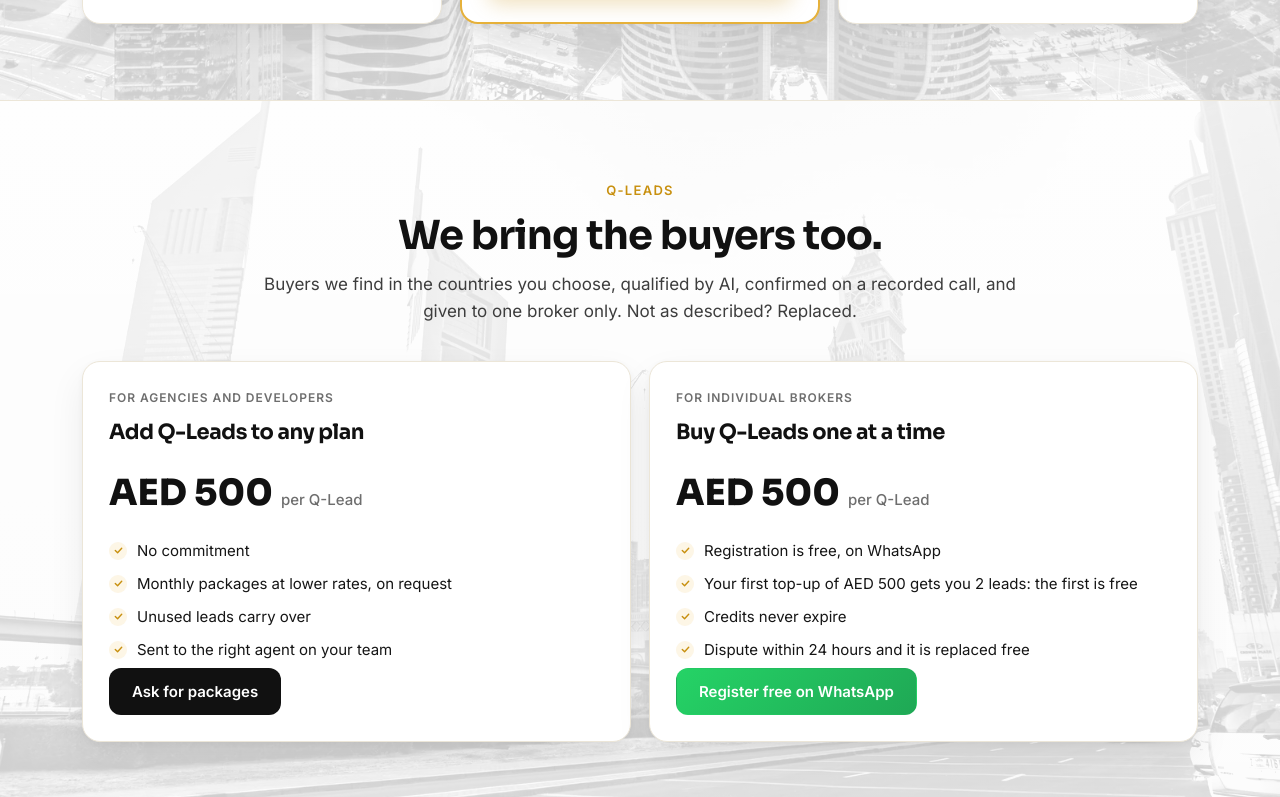
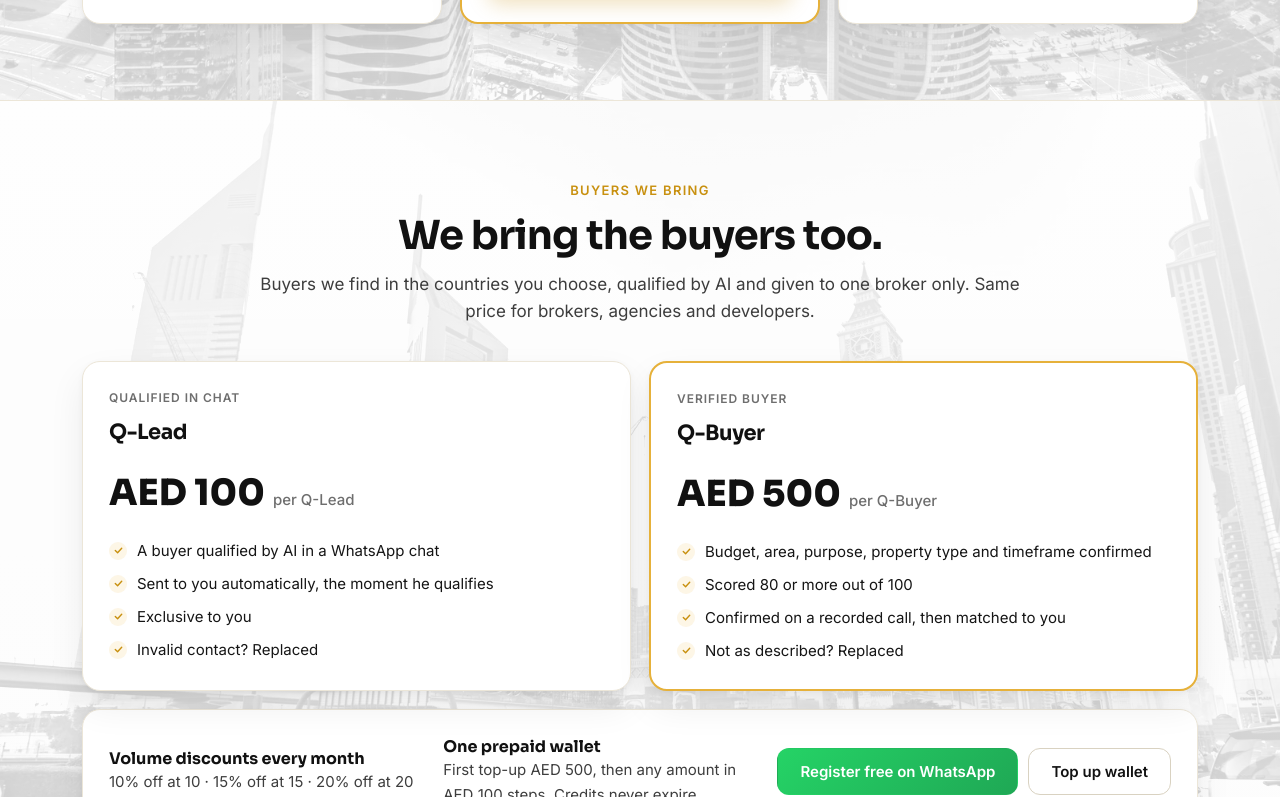
Before and after one commit to kavinderkhurana-qleads/qleads-site, a plain HTML site: page index.html in a window 1280 px wide. Shown: the part 4040-4837 px from the top of the page. Drawn offline with Linux system fonts and the light colour scheme.

Commit message:
Prices rounded; Q-Lead AED 100 and Q-Buyer AED 500 for everyone; volume discounts; wallet line
Co-Authored-By: Claude Opus 5.5 <noreply@anthropic.com>

```diff
--- a/assets/site.css
+++ b/assets/site.css
@@ -327,6 +327,11 @@ body{padding-bottom:64px}
 .punch:before{content:"";display:inline-block;width:10px;height:10px;border-radius:50%;background:var(--gold-2);margin-right:10px;vertical-align:middle}
 #qleads .two .card{gap:6px}
 #qleads .amt{display:flex;align-items:baseline;gap:8px}
+.disc{margin-top:18px;display:grid;gap:14px;align-items:center}
+@media(min-width:960px){.disc{grid-template-columns:1fr 1fr auto}}
+.disc b{display:block;color:var(--black);font:700 16px 'Sora',sans-serif}
+.disc span{font-size:15px}
+.disc .acts{display:flex;flex-wrap:wrap;gap:10px}
 
 /* content pages (top-up, privacy, terms, brokers, 404) */
 .pagehead{position:relative;overflow:hidden;border-bottom:1px solid var(--line)}
--- a/index.html
+++ b/index.html
@@ -135,7 +135,7 @@
       <h2>Built for real estate in the UAE.</h2>
     </div>
     <div class="why">
-      <div class="card" style="border:2px solid var(--gold-2)"><h3>Not just an AI agent</h3><p>We bring the buyers too: exclusive Q-Leads from the countries you choose, verified on a recorded call.</p></div>
+      <div class="card" style="border:2px solid var(--gold-2)"><h3>Not just an AI agent</h3><p>We bring the buyers too: exclusive Q-Leads and voice-verified Q-Buyers from the countries you choose.</p></div>
       <div class="card"><h3>Your brand, your number</h3><p>The AI agent works on your WhatsApp number under your name. Buyers talk to your agency.</p></div>
       <div class="card"><h3>Every language</h3><p>English, Arabic, Russian, Hindi, French and more. The agent replies in the language the buyer writes in.</p></div>
       <div class="card"><h3>No invented prices</h3><p>Market figures come only from DLD-registered data. Current prices come from your specialists.</p></div>
@@ -162,7 +162,7 @@
       <div class="card plan">
         <h3>Starter</h3>
         <div class="for">For a single broker or a small office</div>
-        <div class="amt">AED 299 <small>a month</small></div>
+        <div class="amt">AED 300 <small>a month</small></div>
         <ul class="chk">
           <li>1 WhatsApp number</li>
           <li>AED 1 per conversation, WhatsApp charges included</li>
@@ -175,7 +175,7 @@
         <span class="badge">Most Preferred</span>
         <h3>Essential</h3>
         <div class="for">For a growing agency</div>
-        <div class="amt">AED 1,199 <small>a month</small></div>
+        <div class="amt">AED 1,200 <small>a month</small></div>
         <ul class="chk">
           <li>Up to 2 WhatsApp numbers</li>
           <li>300 conversations a month, WhatsApp charges included</li>
@@ -188,7 +188,7 @@
       <div class="card plan">
         <h3>Professional</h3>
         <div class="for">For agencies and developers with teams</div>
-        <div class="amt">AED 2,499 <small>a month</small></div>
+        <div class="amt">AED 2,500 <small>a month</small></div>
         <ul class="chk">
           <li>Everything in Essential, plus:</li>
           <li>Up to 4 WhatsApp numbers</li>
@@ -207,25 +207,28 @@
 <section id="qleads" class="bgimg bg-szr">
   <div class="wrap">
     <div class="head center">
-      <span class="k">Q-Leads</span>
+      <span class="k">Buyers we bring</span>
       <h2>We bring the buyers too.</h2>
-      <p>Buyers we find in the countries you choose, qualified by AI, confirmed on a recorded call, and given to one broker only. Not as described? Replaced.</p>
+      <p>Buyers we find in the countries you choose, qualified by AI and given to one broker only. Same price for brokers, agencies and developers.</p>
     </div>
     <div class="two">
       <div class="card">
-        <div class="lbl">For agencies and developers</div>
-        <h3>Add Q-Leads to any plan</h3>
-        <div class="amt">AED 500 <small>per Q-Lead</small></div>
-        <ul class="chk"><li>No commitment</li><li>Monthly packages at lower rates, on request</li><li>Unused leads carry over</li><li>Sent to the right agent on your team</li></ul>
-        <a class="btn btn-blue" href="mailto:support@qleads.ai?subject=Q-Lead%20packages">Ask for packages</a>
+        <div class="lbl">Qualified in chat</div>
+        <h3>Q-Lead</h3>
+        <div class="amt">AED 100 <small>per Q-Lead</small></div>
+        <ul class="chk"><li>A buyer qualified by AI in a WhatsApp chat</li><li>Sent to you automatically, the moment he qualifies</li><li>Exclusive to you</li><li>Invalid contact? Replaced</li></ul>
       </div>
-      <div class="card" id="brokers">
-        <div class="lbl">For individual brokers</div>
-        <h3>Buy Q-Leads one at a time</h3>
-        <div class="amt">AED 500 <small>per Q-Lead</small></div>
-        <ul class="chk"><li>Registration is free, on WhatsApp</li><li>Your first top-up of AED 500 gets you 2 leads: the first is free</li><li>Credits never expire</li><li>Dispute within 24 hours and it is replaced free</li></ul>
-        <a class="btn btn-wa" href="https://wa.me/971501483346?text=I%27d%20like%20to%20register%20as%20a%20qleads%20broker">Register free on WhatsApp</a>
+      <div class="card" style="border:2px solid var(--gold-2)">
+        <div class="lbl">Verified buyer</div>
+        <h3>Q-Buyer</h3>
+        <div class="amt">AED 500 <small>per Q-Buyer</small></div>
+        <ul class="chk"><li>Budget, area, purpose, property type and timeframe confirmed</li><li>Scored 80 or more out of 100</li><li>Confirmed on a recorded call, then matched to you</li><li>Not as described? Replaced</li></ul>
       </div>
+    </div>
+    <div class="card disc">
+      <div><b>Volume discounts every month</b><span>10% off at 10 &middot; 15% off at 15 &middot; 20% off at 20</span></div>
+      <div><b>One prepaid wallet</b><span>First top-up AED 500, then any amount in AED 100 steps. Credits never expire.</span></div>
+      <div class="acts"><a class="btn btn-wa" href="https://wa.me/971501483346?text=I%27d%20like%20to%20register%20as%20a%20qleads%20broker">Register free on WhatsApp</a><a class="btn btn-line" href="/topup">Top up wallet</a></div>
     </div>
   </div>
 </section>
@@ -243,7 +246,7 @@
         <label>Typical property price (AED)<input id="price" type="number" value="2000000" min="0" step="50000" /></label>
         <label>Your commission (%)<input id="comm" type="number" value="2" min="0" step="0.5" /></label>
         <label>Plan
-          <select id="plan"><option value="299">Starter, AED 299</option><option value="1199" selected>Essential, AED 1,199</option><option value="2499">Professional, AED 2,499</option></select>
+          <select id="plan"><option value="300">Starter, AED 300</option><option value="1200" selected>Essential, AED 1,200</option><option value="2500">Professional, AED 2,500</option></select>
         </label>
       </div>
     </div>
@@ -325,10 +328,10 @@
     <details><summary>I don't trust AI talking to my buyers.</summary><p>The agent follows your rules, never invents a price, and hands a buyer to your staff whenever he asks for a person. You can read every conversation.</p></details>
     <details><summary>Do I keep my enquiries and data if I stop?</summary><p>Yes. Your buyers and your conversations belong to your agency.</p></details>
     <details><summary>Do I have to change my CRM?</summary><p>No. Professional sends every enquiry to your CRM. On other plans you can export them.</p></details>
-    <details><summary>Are Q-Leads exclusive?</summary><p>Yes. Each Q-Lead goes to one broker only and is never resold.</p></details>
-    <details><summary>What is a Q-Lead?</summary><p>A buyer who confirmed budget, area, purpose, property type (off-plan or ready) and purchase timeframe, scored 80 or more out of 100, and confirmed it again on a recorded call.</p></details>
+    <details><summary>Are Q-Leads and Q-Buyers exclusive?</summary><p>Yes. Each one goes to one broker only and is never resold.</p></details>
+    <details><summary>What is the difference between a Q-Lead and a Q-Buyer?</summary><p>A Q-Lead is a buyer qualified by AI in a WhatsApp chat and sent to you at once, for AED 100. A Q-Buyer has confirmed budget, area, purpose, property type (off-plan or ready) and purchase timeframe, scored 80 or more out of 100, and confirmed it again on a recorded call, for AED 500.</p></details>
     <details><summary>Where do the buyers come from?</summary><p>From our own advertising in the countries you choose. Every buyer contacted us first and agreed to be introduced.</p></details>
-    <details><summary>I'm a single broker. Is this too much for me?</summary><p>Start with Starter, or buy Q-Leads one at a time.</p></details>
+    <details><summary>I'm a single broker. Is this too much for me?</summary><p>Start with Starter, or buy Q-Leads and Q-Buyers one at a time from your wallet.</p></details>
     <details><summary>Is it complicated to run?</summary><p>No. We set everything up with you and look after it.</p></details>
     <details><summary>How does the free trial work?</summary><p>For 7 days your own WhatsApp number and AI agent run for free, set up by us. WhatsApp and AI charges during the trial are on us. No card is needed.</p></details>
     <details><summary>What happens after the 7 days?</summary><p>You continue on the plan you chose, or you stop. Nothing is charged during the trial.</p></details>
```
Also changed, not shown: brokers.html (+12 -12 lines).
